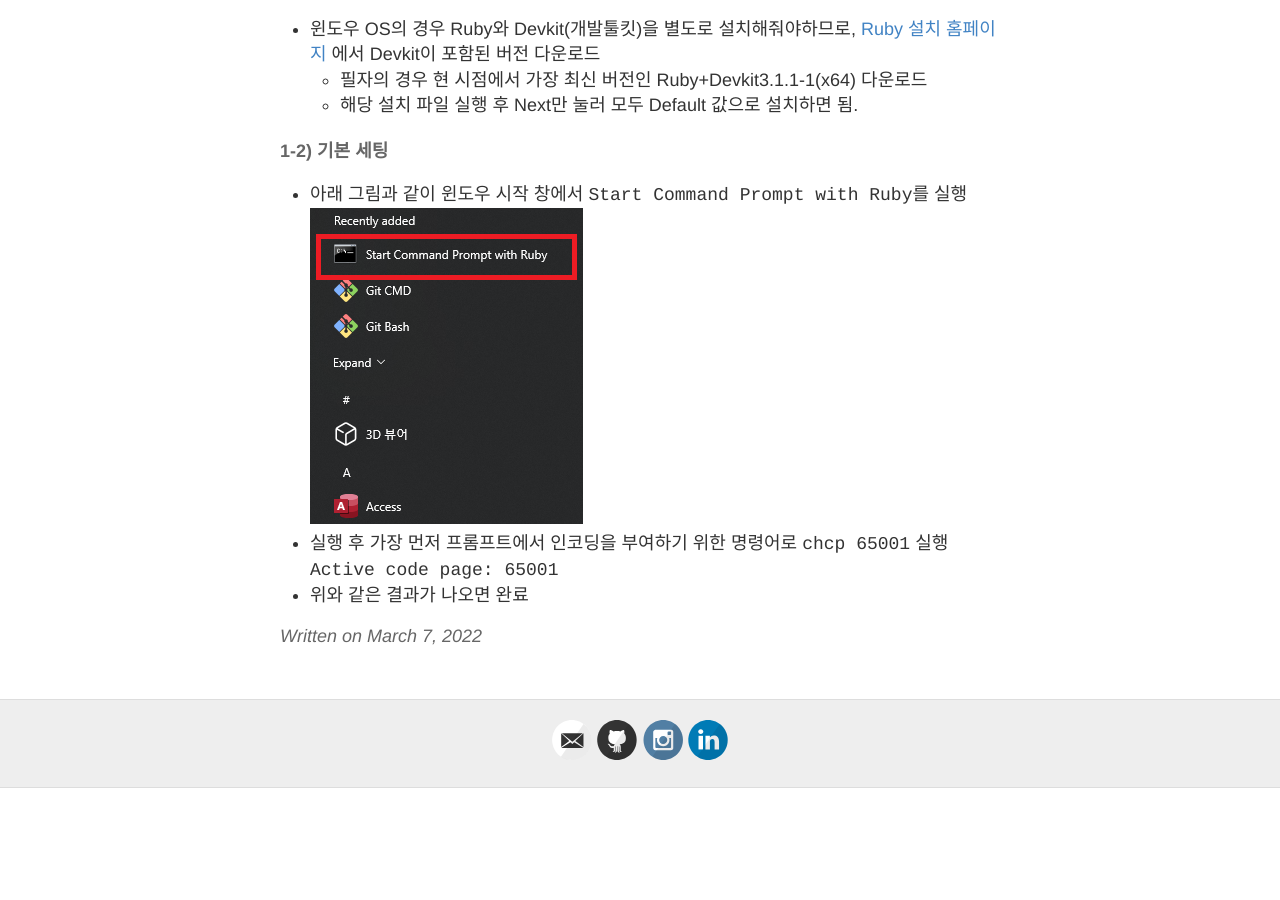
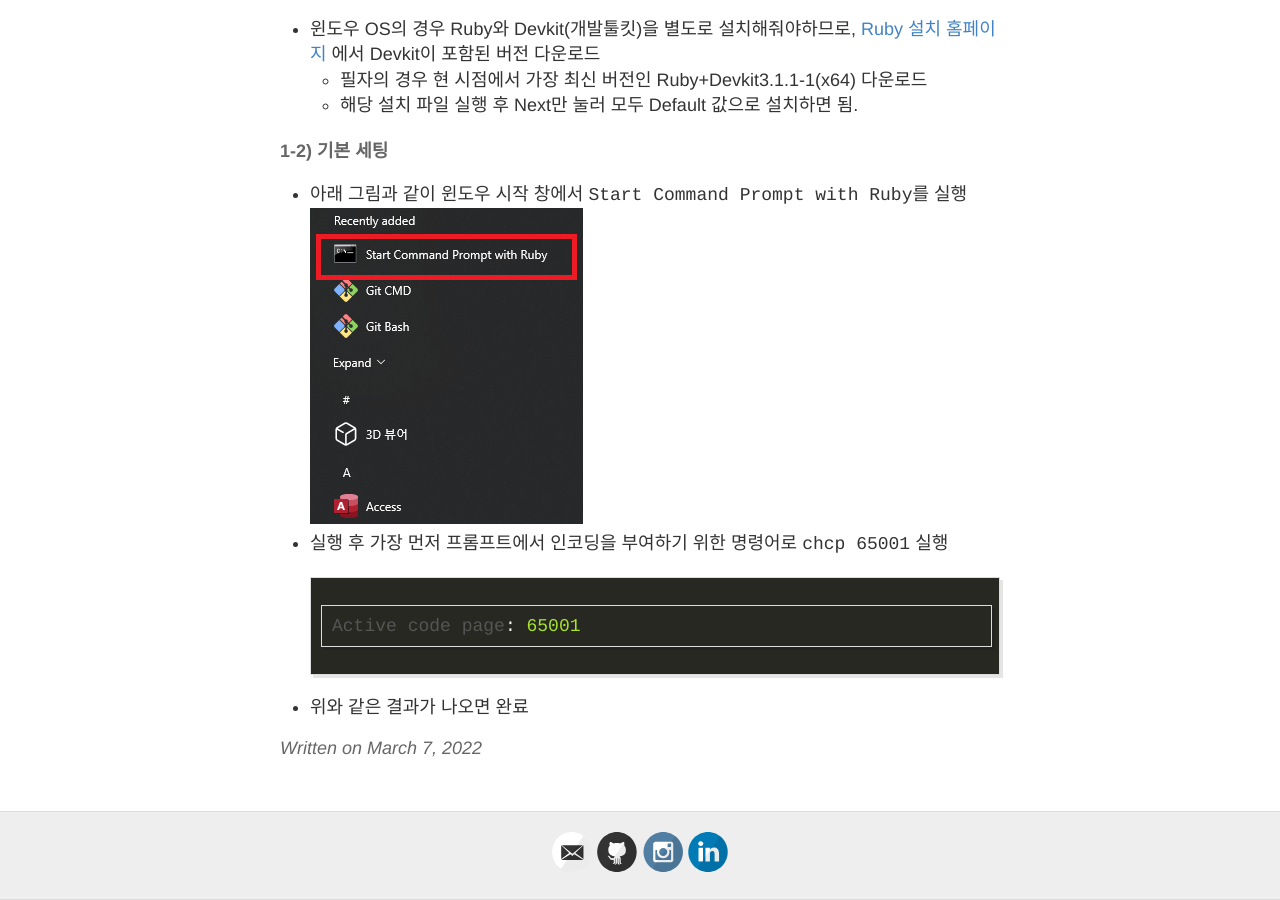
Before and after one commit to parksimis/parksimis.github.io, a Jekyll site: the page built from _posts/2022-03-07-Jekyll.md, in a window 1280 px wide and 900 px high, scrolled down 830 px. Built offline with Jekyll 4.4.1, drawn with Linux system fonts in a browser that asks for light colours; our own code applies the rules of GitHub Pages for plain Markdown files; before the commit the page ends 1618 px from its top, so only the background shows below that.

Commit message:
Add Jekyll Theme

````diff
--- a/_config.yml
+++ b/_config.yml
@@ -65,9 +65,6 @@
   input: GFM
   # Jekyll 3 and GitHub Pages now only support rouge for syntax highlighting
   syntax_highlighter: rouge
-  syntax_highlighter_opts:
-    # Use existing pygments syntax highlighting css
-    css_class: 'highlight'
 
 # Set the Sass partials directory, as we're using @imports
 sass:
--- a/_layouts/default.html
+++ b/_layouts/default.html
@@ -12,6 +12,7 @@
     <link rel="stylesheet" type="text/css" href="{{ site.baseurl }}/style.css" />
     <link rel="alternate" type="application/rss+xml" title="{{ site.name }} - {{ site.description }}" href="{{ site.baseurl }}/feed.xml" />
 
+    <link rel="stylesheet" type="text/css" href="../assets/css/syntax.css" />
     <!-- Created with Jekyll Now - http://github.com/barryclark/jekyll-now -->
   </head>
 
--- a/_posts/2022-03-07-Jekyll.md
+++ b/_posts/2022-03-07-Jekyll.md
@@ -20,9 +20,9 @@
 
 #### 1-2) 기본 세팅
 * 아래 그림과 같이 윈도우 시작 창에서 `Start Command Prompt with Ruby`를 실행
-![Start Command Prompt with Ruby](../assets/images/20220307_01.png)
+![Start Command Prompt with Ruby](/images/20220307_01.png)
 * 실행 후 가장 먼저 프롬프트에서 인코딩을 부여하기 위한 명령어로 `chcp 65001` 실행
-```commandline
+```javascript
 Active code page: 65001
 ```
 * 위와 같은 결과가 나오면 완료
````
Also changed, not shown: images/20220307_01.png (renamed from assets/images/20220307_01.png).
